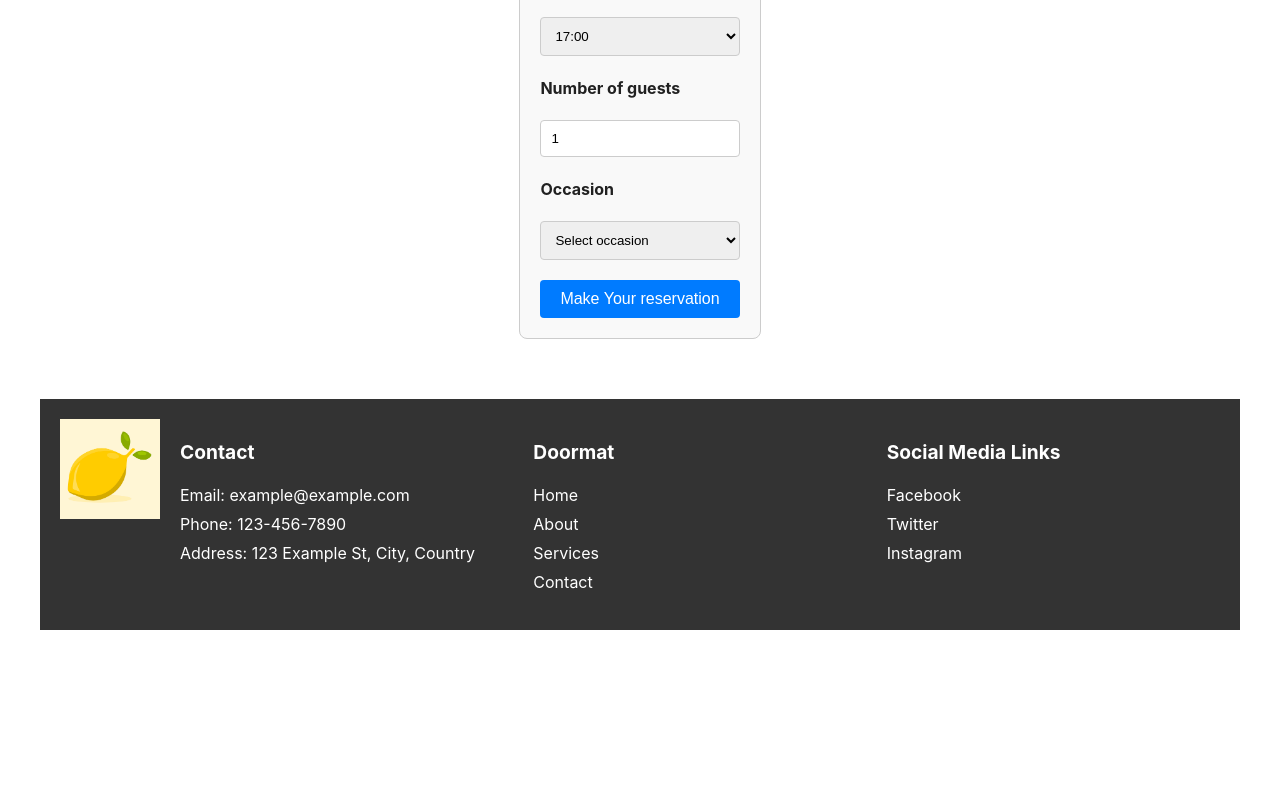
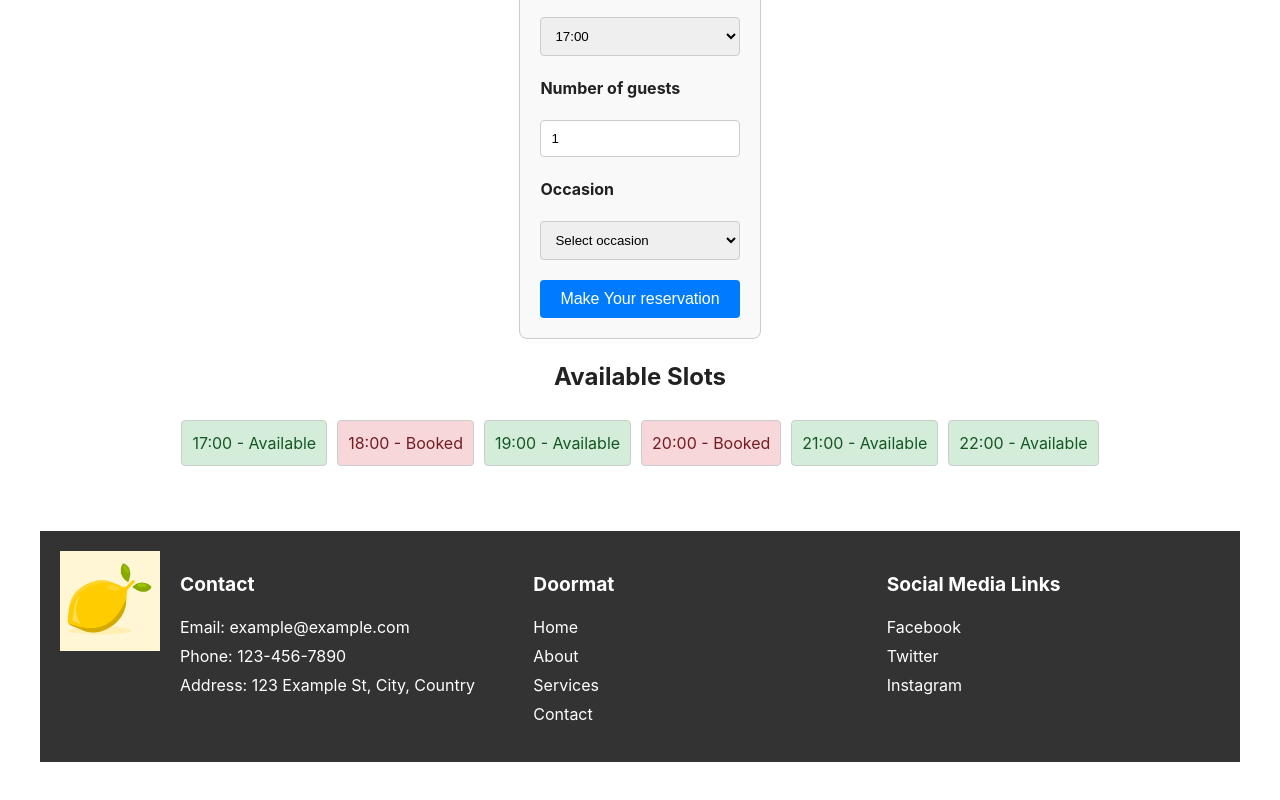
Before and after one commit to Kdev19/cap-project, a React (Vite) app: page / in a window 1280 px wide. Shown: the part 2228-3028 px from the top of the page. Before the commit the page ends 2918 px from the top, so only its background shows below. Built offline with nearby package versions, Linux system fonts and the light colour scheme.

Commit message:
This works fine

```diff
--- /dev/null
+++ b/src/components/BookingList.css
@@ -0,0 +1,5 @@
+.booking-list {
+  display: flex;
+  flex-wrap: wrap;
+  justify-content: center;
+}
--- /dev/null
+++ b/src/components/BookingList.jsx
@@ -0,0 +1,15 @@
+import React from 'react';
+import BookingSlot from './BookingSlot';
+import './BookingList.css';
+
+const BookingList = ({ availableTimes, bookedTimes }) => {
+  return (
+    <div className="booking-list">
+      {availableTimes.map((time, index) => (
+        <BookingSlot key={index} time={time} isBooked={bookedTimes.includes(time)} />
+      ))}
+    </div>
+  );
+};
+
+export default BookingList;
--- a/src/components/BookingPage.jsx
+++ b/src/components/BookingPage.jsx
@@ -1,5 +1,6 @@
 import React, { useState } from 'react';
 import BookingForm from './BookingForm';
+import BookingList from './BookingList';
 import './BookingPage.css';
 
 const BookingPage = ({ availableTimes }) => {
@@ -12,6 +13,8 @@ const BookingPage = ({ availableTimes }) => {
         occasion: ''
     });
 
+    const [bookedTimes, setBookedTimes] = useState(['18:00', '20:00']); // Example booked times
+
     const handleChange = (e) => {
         const { name, value } = e.target;
         setFormData({
@@ -20,10 +23,24 @@ const BookingPage = ({ availableTimes }) => {
         });
     };
 
+    const handleSubmit = (e) => {
+        e.preventDefault();
+        if (formData.time && !bookedTimes.includes(formData.time)) {
+            setBookedTimes([...bookedTimes, formData.time]);
+        }
+    };
+
     return (
         <div className="booking-page">
             <h1>Book a Reservation</h1>
-            <BookingForm availableTimes={availableTimes} formData={formData} handleChange={handleChange} />
+            <BookingForm
+                availableTimes={availableTimes}
+                formData={formData}
+                handleChange={handleChange}
+                handleSubmit={handleSubmit}
+            />
+            <h2>Available Slots</h2>
+            <BookingList availableTimes={availableTimes} bookedTimes={bookedTimes} />
         </div>
     );
 };
--- /dev/null
+++ b/src/components/BookingSlot.css
@@ -0,0 +1,17 @@
+.booking-slot {
+  padding: 10px;
+  margin: 5px;
+  border: 1px solid #ccc;
+  border-radius: 4px;
+  text-align: center;
+}
+
+.booking-slot.booked {
+  background-color: #f8d7da;
+  color: #721c24;
+}
+
+.booking-slot.available {
+  background-color: #d4edda;
+  color: #155724;
+}
--- /dev/null
+++ b/src/components/BookingSlot.jsx
@@ -0,0 +1,12 @@
+import React from 'react';
+import './BookingSlot.css';
+
+const BookingSlot = ({ time, isBooked }) => {
+  return (
+    <div className={`booking-slot ${isBooked ? 'booked' : 'available'}`}>
+      {time} - {isBooked ? 'Booked' : 'Available'}
+    </div>
+  );
+};
+
+export default BookingSlot;
--- a/src/components/Bookingform.jsx
+++ b/src/components/Bookingform.jsx
@@ -1,11 +1,11 @@
 import React from 'react';
 import './BookingForm.css';
 
-const BookingForm = ({ availableTimes, formData, handleChange }) => {
+const BookingForm = ({ availableTimes, formData, handleChange, handleSubmit }) => {
     console.log('availableTimes:', availableTimes); // Log the availableTimes prop
 
     return (
-        <form className="booking-form">
+        <form className="booking-form" onSubmit={handleSubmit}>
             <label htmlFor="date">Choose a date:</label>
             <input
                 type="date"
```
